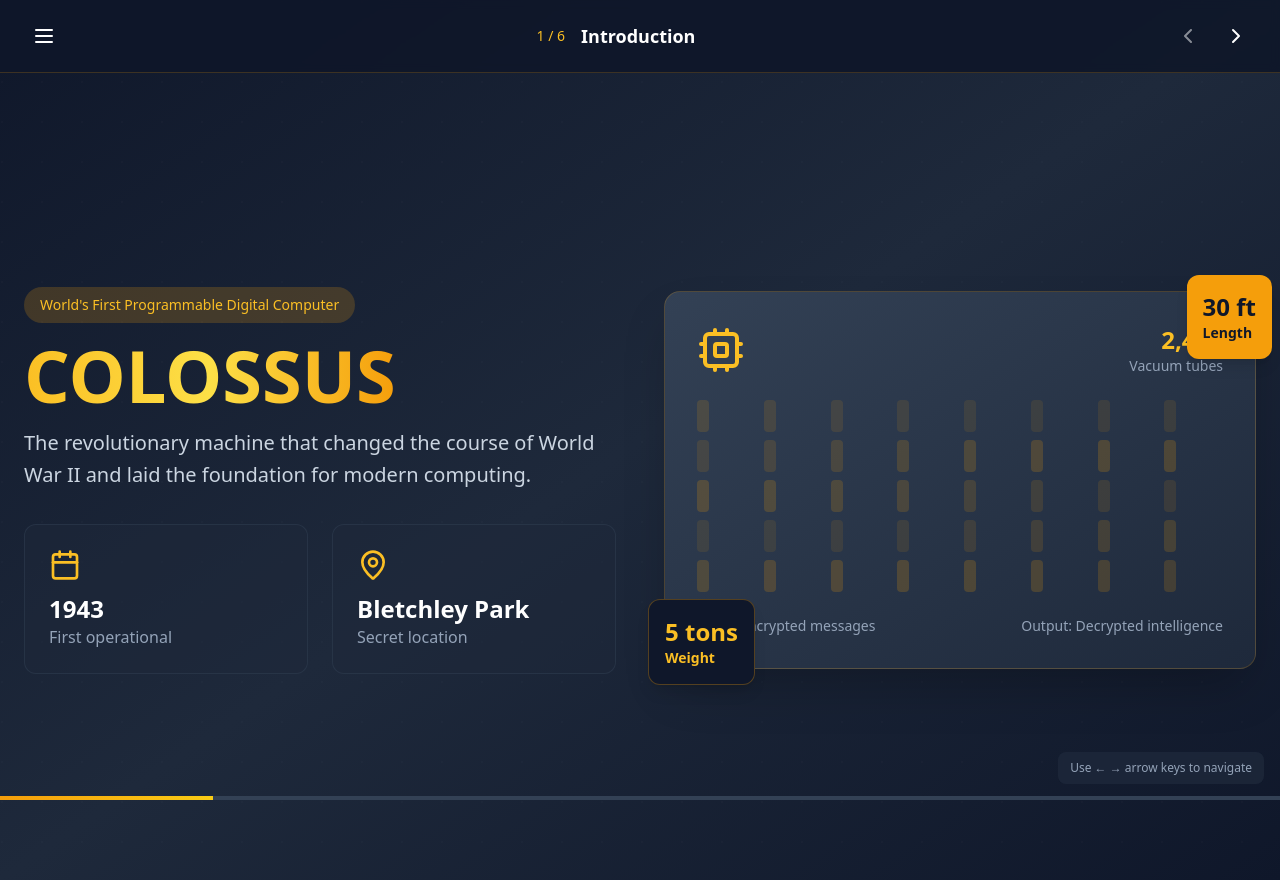
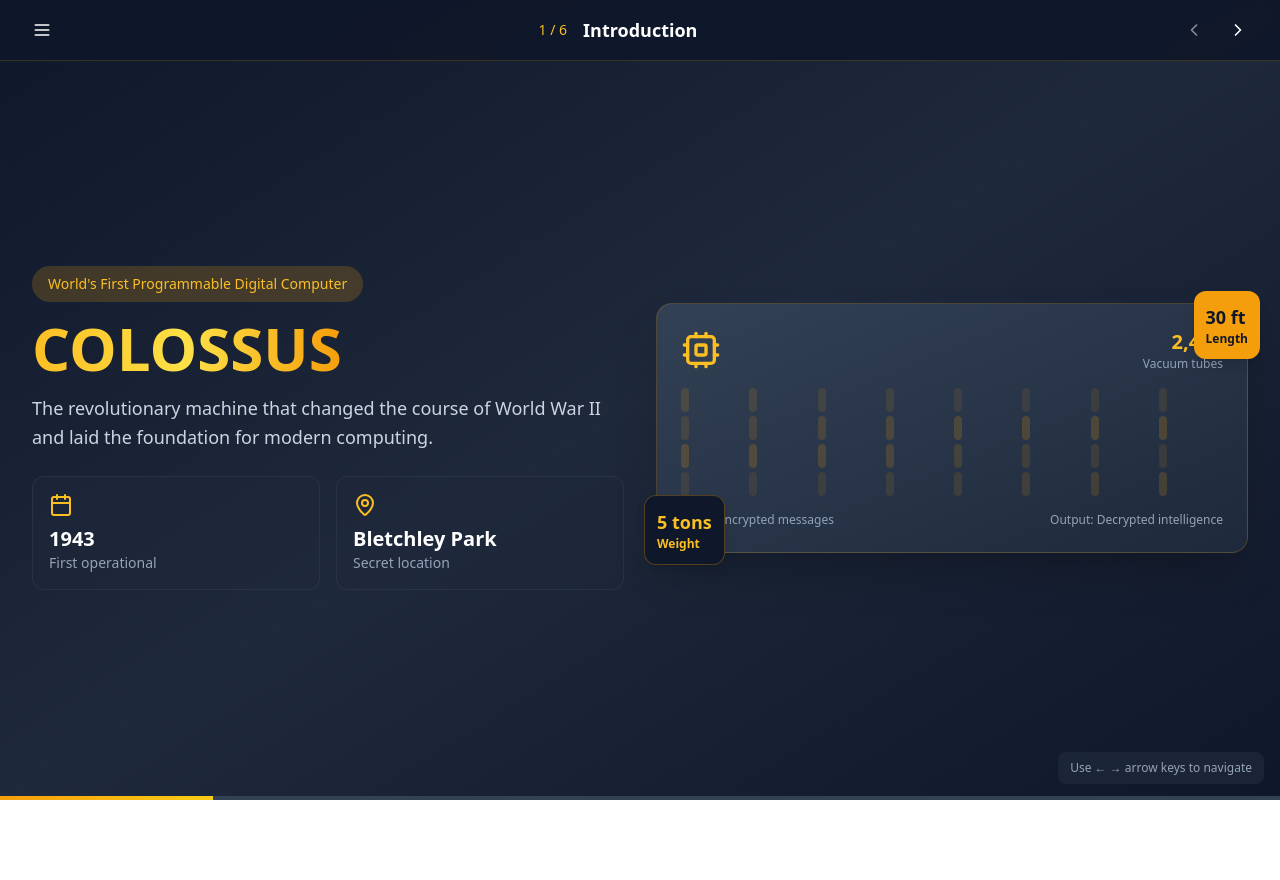
Before and after one commit to Salma9507/colossus-unveiled-presentation, a React (Vite) app: page / in a window 1280 px wide. After the commit the page ends 800 px from the top, so only its background shows below. Built offline with nearby package versions, Linux system fonts and the light colour scheme.

Commit message:
Fix: Improve presentation view in browser
Adjust presentation layout to prevent horizontal scrolling when viewed in browser.

```diff
--- a/src/components/IntroSlide.tsx
+++ b/src/components/IntroSlide.tsx
@@ -10,10 +10,10 @@ const IntroSlide = () => {
   }, []);
 
   return (
-    <div className="container mx-auto px-6 py-12 min-h-screen flex items-center">
-      <div className="grid grid-cols-1 lg:grid-cols-2 gap-12 items-center w-full">
+    <div className="w-full h-full flex items-center justify-center p-8">
+      <div className="grid grid-cols-1 lg:grid-cols-2 gap-8 items-center w-full max-w-7xl">
         {/* Left Column - Main Content */}
-        <div className={`space-y-8 transform transition-all duration-1000 ${
+        <div className={`space-y-6 transform transition-all duration-1000 ${
           visible ? 'translate-x-0 opacity-100' : '-translate-x-10 opacity-0'
         }`}>
           <div className="space-y-4">
@@ -21,28 +21,28 @@ const IntroSlide = () => {
               World's First Programmable Digital Computer
             </div>
 
-            <h1 className="text-6xl lg:text-7xl font-bold leading-tight">
+            <h1 className="text-5xl lg:text-6xl font-bold leading-tight">
               <span className="bg-gradient-to-r from-amber-400 via-yellow-300 to-amber-500 bg-clip-text text-transparent">
                 COLOSSUS
               </span>
             </h1>
 
-            <p className="text-xl text-slate-300 leading-relaxed max-w-2xl">
+            <p className="text-lg text-slate-300 leading-relaxed max-w-xl">
               The revolutionary machine that changed the course of World War II and laid the foundation for modern computing.
             </p>
           </div>
 
-          <div className="grid grid-cols-2 gap-6">
-            <div className="bg-slate-800/50 p-6 rounded-xl border border-slate-700/50 hover:border-amber-500/30 transition-colors">
-              <Calendar className="w-8 h-8 text-amber-400 mb-3" />
-              <div className="text-2xl font-bold text-white">1943</div>
-              <div className="text-slate-400">First operational</div>
+          <div className="grid grid-cols-2 gap-4">
+            <div className="bg-slate-800/50 p-4 rounded-xl border border-slate-700/50 hover:border-amber-500/30 transition-colors">
+              <Calendar className="w-6 h-6 text-amber-400 mb-2" />
+              <div className="text-xl font-bold text-white">1943</div>
+              <div className="text-slate-400 text-sm">First operational</div>
             </div>
 
-            <div className="bg-slate-800/50 p-6 rounded-xl border border-slate-700/50 hover:border-amber-500/30 transition-colors">
-              <MapPin className="w-8 h-8 text-amber-400 mb-3" />
-              <div className="text-2xl font-bold text-white">Bletchley Park</div>
-              <div className="text-slate-400">Secret location</div>
+            <div className="bg-slate-800/50 p-4 rounded-xl border border-slate-700/50 hover:border-amber-500/30 transition-colors">
+              <MapPin className="w-6 h-6 text-amber-400 mb-2" />
+              <div className="text-xl font-bold text-white">Bletchley Park</div>
+              <div className="text-slate-400 text-sm">Secret location</div>
             </div>
           </div>
         </div>
@@ -53,27 +53,27 @@ const IntroSlide = () => {
         }`}>
           <div className="relative">
             {/* Main Computer Visualization */}
-            <div className="bg-gradient-to-br from-slate-700 to-slate-800 p-8 rounded-2xl border border-amber-500/20 shadow-2xl">
-              <div className="space-y-6">
+            <div className="bg-gradient-to-br from-slate-700 to-slate-800 p-6 rounded-2xl border border-amber-500/20 shadow-2xl">
+              <div className="space-y-4">
                 <div className="flex items-center justify-between">
-                  <Cpu className="w-12 h-12 text-amber-400" />
+                  <Cpu className="w-10 h-10 text-amber-400" />
                   <div className="text-right">
-                    <div className="text-2xl font-bold text-amber-400">2,400</div>
-                    <div className="text-sm text-slate-400">Vacuum tubes</div>
+                    <div className="text-xl font-bold text-amber-400">2,400</div>
+                    <div className="text-xs text-slate-400">Vacuum tubes</div>
                   </div>
                 </div>
 
-                <div className="grid grid-cols-8 gap-2">
-                  {Array.from({ length: 40 }).map((_, i) => (
+                <div className="grid grid-cols-8 gap-1">
+                  {Array.from({ length: 32 }).map((_, i) => (
                     <div
                       key={i}
-                      className="w-3 h-8 bg-amber-500/20 rounded-sm animate-pulse"
+                      className="w-2 h-6 bg-amber-500/20 rounded-sm animate-pulse"
                       style={{ animationDelay: `${i * 0.1}s` }}
                     />
                   ))}
                 </div>
 
-                <div className="flex justify-between text-sm text-slate-400">
+                <div className="flex justify-between text-xs text-slate-400">
                   <span>Input: Encrypted messages</span>
                   <span>Output: Decrypted intelligence</span>
                 </div>
@@ -81,14 +81,14 @@ const IntroSlide = () => {
             </div>
 
             {/* Floating Stats */}
-            <div className="absolute -top-4 -right-4 bg-amber-500 text-slate-900 p-4 rounded-xl font-bold shadow-lg">
-              <div className="text-2xl">30 ft</div>
-              <div className="text-sm">Length</div>
+            <div className="absolute -top-3 -right-3 bg-amber-500 text-slate-900 p-3 rounded-xl font-bold shadow-lg">
+              <div className="text-lg">30 ft</div>
+              <div className="text-xs">Length</div>
             </div>
 
-            <div className="absolute -bottom-4 -left-4 bg-slate-900 border border-amber-500/30 text-amber-400 p-4 rounded-xl font-bold shadow-lg">
-              <div className="text-2xl">5 tons</div>
-              <div className="text-sm">Weight</div>
+            <div className="absolute -bottom-3 -left-3 bg-slate-900 border border-amber-500/30 text-amber-400 p-3 rounded-xl font-bold shadow-lg">
+              <div className="text-lg">5 tons</div>
+              <div className="text-xs">Weight</div>
             </div>
           </div>
         </div>
--- a/src/pages/Index.tsx
+++ b/src/pages/Index.tsx
@@ -1,5 +1,5 @@
 
-import React, { useState } from 'react';
+import React, { useState, useEffect } from 'react';
 import { ChevronLeft, ChevronRight, Menu, X } from 'lucide-react';
 import IntroSlide from '../components/IntroSlide';
 import TimelineSlide from '../components/TimelineSlide';
@@ -39,10 +39,26 @@ const Index = () => {
     setSidebarOpen(false);
   };
 
+  // Keyboard navigation
+  useEffect(() => {
+    const handleKeyDown = (e: KeyboardEvent) => {
+      if (e.key === 'ArrowRight') {
+        nextSlide();
+      } else if (e.key === 'ArrowLeft') {
+        prevSlide();
+      } else if (e.key === 'Escape') {
+        setSidebarOpen(false);
+      }
+    };
+
+    window.addEventListener('keydown', handleKeyDown);
+    return () => window.removeEventListener('keydown', handleKeyDown);
+  }, [currentSlide]);
+
   const CurrentSlideComponent = slides[currentSlide].component;
 
   return (
-    <div className="min-h-screen bg-gradient-to-br from-slate-900 via-slate-800 to-slate-900 text-white relative overflow-hidden">
+    <div className="h-screen w-screen bg-gradient-to-br from-slate-900 via-slate-800 to-slate-900 text-white relative overflow-hidden">
       {/* Background Pattern */}
       <div className="absolute inset-0 opacity-5">
         <div className="absolute inset-0" style={{
@@ -62,12 +78,12 @@ const Index = () => {
 
       {/* Header */}
       <header className="fixed top-0 left-0 right-0 z-40 bg-slate-900/90 backdrop-blur-sm border-b border-amber-500/20">
-        <div className="flex items-center justify-between px-6 py-4">
+        <div className="flex items-center justify-between px-6 py-3">
           <button
             onClick={() => setSidebarOpen(true)}
             className="p-2 hover:bg-slate-800 rounded-lg transition-colors"
           >
-            <Menu className="w-6 h-6" />
+            <Menu className="w-5 h-5" />
           </button>
 
           <div className="flex items-center space-x-4">
@@ -85,22 +101,24 @@ const Index = () => {
               disabled={currentSlide === 0}
               className="p-2 hover:bg-slate-800 rounded-lg transition-colors disabled:opacity-50 disabled:cursor-not-allowed"
             >
-              <ChevronLeft className="w-6 h-6" />
+              <ChevronLeft className="w-5 h-5" />
             </button>
             <button
               onClick={nextSlide}
               disabled={currentSlide === slides.length - 1}
               className="p-2 hover:bg-slate-800 rounded-lg transition-colors disabled:opacity-50 disabled:cursor-not-allowed"
             >
-              <ChevronRight className="w-6 h-6" />
+              <ChevronRight className="w-5 h-5" />
             </button>
           </div>
         </div>
       </header>
 
       {/* Main Content */}
-      <main className="pt-20 min-h-screen">
-        <CurrentSlideComponent />
+      <main className="h-full pt-16 pb-2">
+        <div className="h-full flex items-center justify-center">
+          <CurrentSlideComponent />
+        </div>
       </main>
 
       {/* Progress Bar */}
@@ -111,7 +129,7 @@ const Index = () => {
         />
       </div>
 
-      {/* Keyboard Navigation */}
+      {/* Keyboard Navigation Hint */}
       <div className="fixed bottom-4 right-4 text-xs text-slate-400 bg-slate-800/80 px-3 py-2 rounded-lg backdrop-blur-sm">
         Use ← → arrow keys to navigate
       </div>
@@ -119,15 +137,4 @@ const Index = () => {
   );
 };
 
-// Add keyboard navigation
-document.addEventListener('keydown', (e) => {
-  if (e.key === 'ArrowRight') {
-    const event = new CustomEvent('nextSlide');
-    window.dispatchEvent(event);
-  } else if (e.key === 'ArrowLeft') {
-    const event = new CustomEvent('prevSlide');
-    window.dispatchEvent(event);
-  }
-});
-
 export default Index;
```
